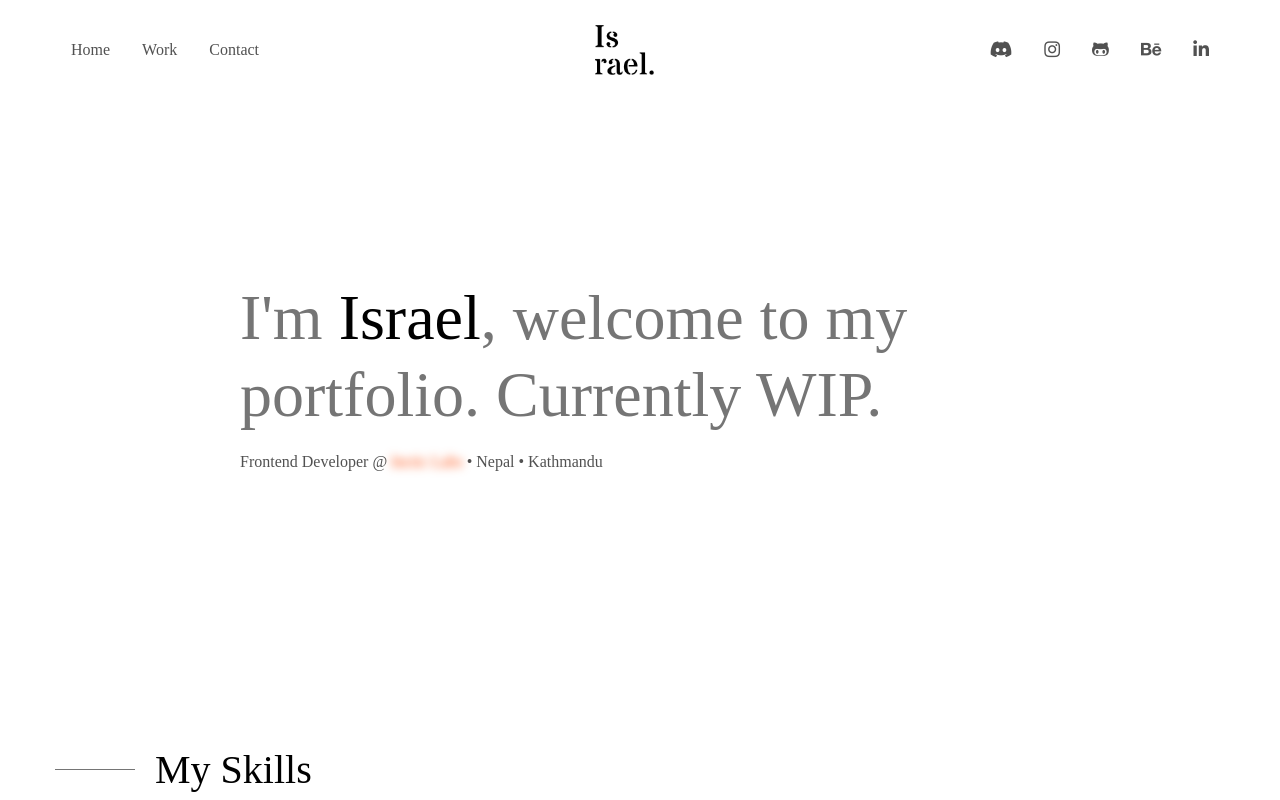
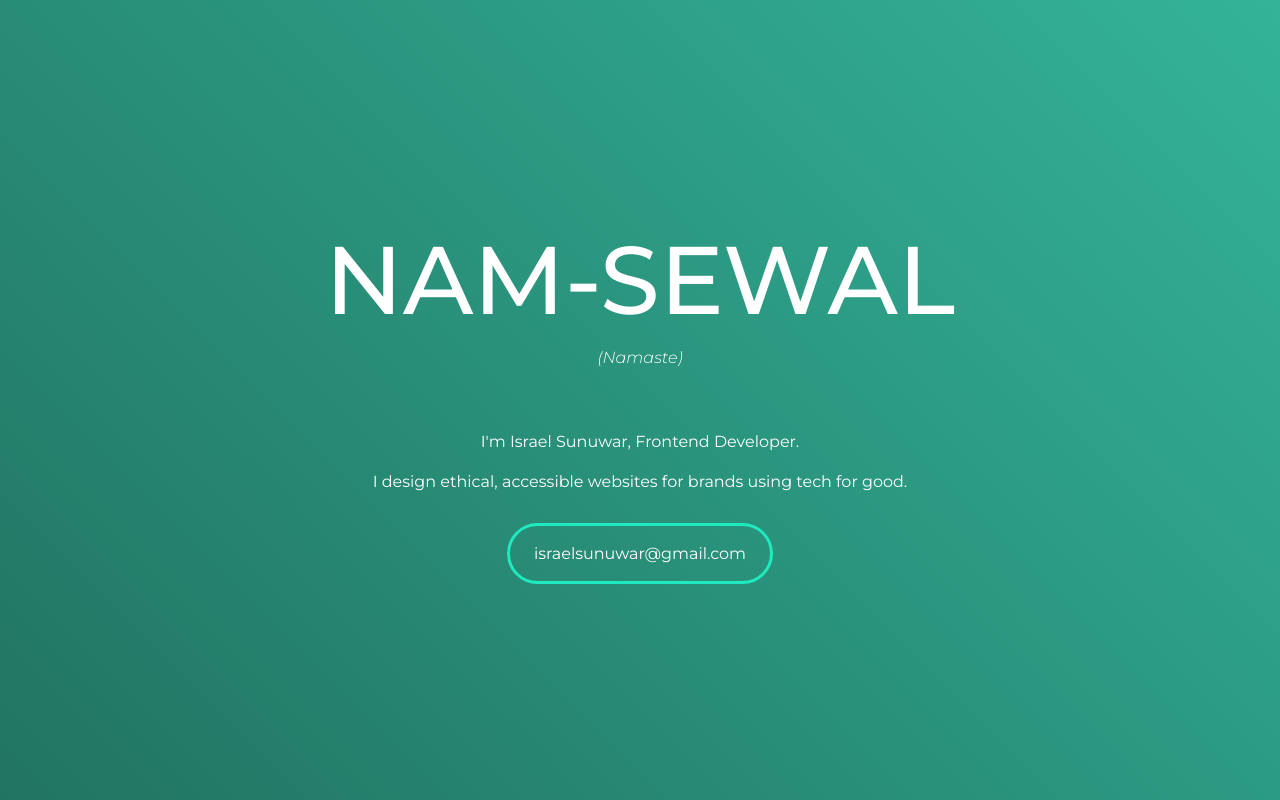
Before and after one commit to isunuwa/portfolio, a React (Create React App) app: page / in a window 1280 px wide. Shown: the top 800 px of the page. Built offline with nearby package versions, Linux system fonts and the light colour scheme.

Commit message:
updated website for some unknown reasons

```diff
--- a/public/index.html
+++ b/public/index.html
@@ -13,9 +13,11 @@
     <!-- font -->
     <link rel="preconnect" href="https://fonts.googleapis.com">
     <link rel="preconnect" href="https://fonts.gstatic.com" crossorigin>
-    <link href="https://fonts.googleapis.com/css2?family=Open+Sans:ital,wght@0,300;0,400;0,600;0,700;1,300;1,400;1,700&display=swap" rel="stylesheet">
+    <link href="https://fonts.googleapis.com/css2?family=Montserrat:ital,wght@0,100;0,200;0,300;0,400;0,500;0,600;0,700;1,100;1,300&family=Space+Mono:ital,wght@0,400;0,700;1,400;1,700&display=swap" rel="stylesheet">
+
     <!-- bootstrap -->
     <link rel="stylesheet" href="https://stackpath.bootstrapcdn.com/bootstrap/4.3.1/css/bootstrap.min.css" integrity="sha384-ggOyR0iXCbMQv3Xipma34MD+dH/1fQ784/j6cY/iJTQUOhcWr7x9JvoRxT2MZw1T" crossorigin="anonymous">
+
     <!-- fontawesom icon -->
     <link rel="stylesheet" href="https://pro.fontawesome.com/releases/v5.10.0/css/all.css" integrity="sha384-AYmEC3Yw5cVb3ZcuHtOA93w35dYTsvhLPVnYs9eStHfGJvOvKxVfELGroGkvsg+p" crossorigin="anonymous"/>
   </head>
--- a/src/App.js
+++ b/src/App.js
@@ -1,11 +1,13 @@
 // assets
 import './assets/css/App.css';
 import './assets/css/styles.css';
+
 // js
 import './assets/js/app';
 
 // components
 import Header from './components/Header';
+import Background from './components/Background';
 import Intro from './components/Intro';
 import Skill from './components/Skill';
 import Work from './components/Work';
@@ -14,12 +16,13 @@ import React from 'react';
 
 const App = () => {
   return (
-    <div className="App">
-      <Header />
+    <div className="appComponent">
+      <Background />
       <Intro />
+      {/* <Header />
       <Skill />
       <Work />
-      <Connect />
+      <Connect /> */}
     </div>
   );
 }
--- a/src/assets/css/App.css
+++ b/src/assets/css/App.css
@@ -0,0 +1,98 @@
+* {
+  padding: 0;
+  margin: 0;
+  box-sizing: border-box;
+  scroll-behavior: smooth;
+}
+
+body {
+  font-family: "Montserrat", monospace;
+}
+
+.button {
+  border-radius: 45px;
+  border: 3px solid #1fe9be;
+}
+.button.in-btn-lg {
+  padding: 18px 24px;
+}
+.button:hover {
+  border-color: #6fbdbd;
+}
+
+.linear-back {
+  width: 100%;
+  height: 100%;
+  pointer-events: none;
+  position: fixed;
+  background: linear-gradient(45deg, #000000, #49ffd8) no-repeat center center fixed;
+  -webkit-background-size: cover;
+  -moz-background-size: cover;
+  -o-background-size: cover;
+  background-size: cover;
+  background-size: 400% 400%;
+  animation: animeteBackground 10s ease-in-out infinite;
+  z-index: -1;
+}
+
+.margin-oninfo {
+  margin-top: 800px;
+}
+
+.introSectionComponent {
+  position: relative;
+  color: #ffffff;
+}
+.introSectionComponent .is-intro-wrapper {
+  height: 100vh;
+  display: flex;
+  text-align: center;
+  flex-direction: column;
+  justify-content: center;
+  align-items: center;
+}
+.introSectionComponent .is-intro-wrapper h1 {
+  font-size: clamp(0.4rem, 10vw, 6rem);
+  text-transform: uppercase;
+  font-weight: 500;
+  white-space: nowrap;
+}
+.introSectionComponent .is-intro-wrapper span {
+  font-style: italic;
+  font-weight: 300;
+}
+.introSectionComponent .is-intro__desc {
+  margin-top: 48px;
+  padding: 12px 0;
+}
+.introSectionComponent .is-intro__desc .is-intro__mail {
+  margin-top: 48px;
+  transition: transition 3s ease;
+}
+.introSectionComponent .is-intro__desc .is-intro__mail a {
+  color: #ffffff;
+  text-decoration: none;
+  transition: all 0.3s ease-in-out;
+}
+.introSectionComponent .is-intro__desc .is-intro__mail:hover a {
+  transition: all 0.3s ease-in-out;
+}
+
+@keyframes animeteBackground {
+  0% {
+    background-position: 0 100%;
+  }
+  50% {
+    background-position: 100% 100%;
+  }
+  100% {
+    background-position: 0 100%;
+  }
+}
+@keyframes animeteTextColor {
+  0% {
+    color: Red;
+  }
+}
+
+/*# sourceMappingURL=App.css.map */
--- a/src/assets/css/App.scss
+++ b/src/assets/css/App.scss
@@ -0,0 +1,136 @@
+* {
+  padding: 0;
+  margin: 0;
+  box-sizing: border-box;
+  scroll-behavior: smooth;
+}
+body{
+  // font-family: 'Space Mono', monospace;
+  font-family: 'Montserrat', monospace;
+}
+
+// setting variables
+// colors
+$white: #ffffff;
+$black: #000000;
+$font-primary-color: #1fe9be;
+// background: linear-gradient(45deg, #000000, #0e4232, #c3ffe7, #ffffff);
+$primaryBack-linear-gradient: linear-gradient(45deg, #000000, #49ffd8);
+
+// breakpoint
+$breakpoint-sm-width: 576px ;
+$breakpoint-md-width: 768px;
+$breakpoint-lg-width: 992px;
+$breakpoint-xl-width: 1200px;
+$breakpoint-xll-width: 1400px;
+
+// animation and transtions
+$transition-3s-ease: transition 3s ease;
+$transitionAll-3s-ease: all 0.3s ease-in-out;
+
+// button
+$btn-border: #1fe9be;
+$btn-border-hover: #6fbdbd;
+.button{
+  border-radius: 45px;
+  border: 3px solid $btn-border;
+
+  &.in-btn-lg{
+    padding: 18px 24px;
+  }
+
+  &:hover{
+    border-color: $btn-border-hover;
+  }
+}
+
+// app component
+.appComponent{
+
+}
+
+.linear-back{
+  width: 100%;
+  height: 100%;
+  pointer-events: none;
+  position: fixed;
+  background: $primaryBack-linear-gradient no-repeat center center fixed;
+  -webkit-background-size: cover;
+  -moz-background-size: cover;
+  -o-background-size: cover;
+  background-size: cover;
+  // background-size: cover;
+  background-size: 400% 400%;
+  animation: animeteBackground 10s ease-in-out infinite;
+  z-index: -1;
+}
+// intro section
+.margin-oninfo{
+  margin-top: 800px;
+}
+.introSectionComponent{
+  position: relative;
+  color: $white;
+
+  .is-intro-wrapper{
+    height: 100vh;
+    display: flex;
+    text-align: center;
+    flex-direction: column;
+    justify-content: center;
+    align-items: center;
+
+    h1{
+      font-size: clamp(0.4rem , 10vw, 6rem);
+      text-transform: uppercase;
+      font-weight: 500;
+      white-space: nowrap;
+    }
+    span{
+      font-style: italic;
+      font-weight: 300;
+    }
+  }
+
+  .is-intro__desc{
+    margin-top: 48px;
+    padding: 12px 0;
+
+    .is-intro__mail{
+      margin-top: 48px;
+      transition: $transition-3s-ease;
+
+      a{
+        color: #ffffff;
+        text-decoration: none;
+        transition: $transitionAll-3s-ease;
+      }
+
+      // when hovered over the intro main div and its child elements
+      &:hover{
+        a{
+          transition: $transitionAll-3s-ease;
+        }
+      }
+    }
+  }
+}
+
+// animation
+@keyframes animeteBackground {
+  0%{
+    background-position: 0 100%;
+  }
+  50%{
+    background-position: 100% 100%;
+  }
+  100%{
+    background-position: 0 100%;
+  }
+}
+@keyframes animeteTextColor {
+  0%{
+    color: Red;
+  }
+
+}
--- a/src/assets/js/app.js
+++ b/src/assets/js/app.js
@@ -1,27 +1,27 @@
-// 'use strict';
+'use strict';
 
-// let  icon = document.querySelector(".fa-moon");
-// let  logo = document.querySelector(".is-logo");
-// let darkMode = localStorage.getItem('darkMode');
+let  icon = document.querySelector(".fa-moon");
+let  logo = document.querySelector(".is-logo");
+let darkMode = localStorage.getItem('darkMode');
 
-// // check for emabling dark darkMode
-// const enableDarkMode = () => {
-//   document.body.classList.add("dark-theme");
-//   // toggle image and icon
-//   logo.src = "./assets/images/logo-light.png";
-//   icon.className = 'fa fa-circle';
-//   localStorage.setItem('darkMode', "enabled");
-// }
+// check for emabling dark darkMode
+const enableDarkMode = () => {
+  document.body.classList.add("dark-theme");
+  // toggle image and icon
+  logo.src = "./assets/images/logo-light.png";
+  icon.className = 'fa fa-circle';
+  localStorage.setItem('darkMode', "enabled");
+}
 
-// const disableDarkMode = () => {
-//   // toggle image and icon
-//   document.body.classList.remove("dark-theme");
-//   logo.src = "./assets/images/logo.png";
-//   icon.className = 'fa fa-moon';
-//   localStorage.setItem('darkMode', null);
-// }
+const disableDarkMode = () => {
+  // toggle image and icon
+  document.body.classList.remove("dark-theme");
+  logo.src = "./assets/images/logo.png";
+  icon.className = 'fa fa-moon';
+  localStorage.setItem('darkMode', null);
+}
 
-// // calling when the icon is clicked on web format
+// calling when the icon is clicked on web format
 // icon.addEventListener('click', function(){
 //   // updating before checking darkMode
 //   darkMode = localStorage.getItem('darkMode');
@@ -33,32 +33,32 @@
 //   }
 // });
 
-// // checking if the theme browser is switched or not
-// if (darkMode === 'enabled') {
-//   enableDarkMode();
-// }
+// checking if the theme browser is switched or not
+if (darkMode === 'enabled') {
+  enableDarkMode();
+}
 
-// // for mbl mblIcon
-// let  mblIcon = document.querySelector(".mbl-moon");
-// let  mblLogo = document.querySelector(".mbl-is-logo");
+// for mbl mblIcon
+let  mblIcon = document.querySelector(".mbl-moon");
+let  mblLogo = document.querySelector(".mbl-is-logo");
 
-// const enableMblDarkMode = () => {
-//   document.body.classList.add("dark-theme");
-//   // toggle image and icon
-//   mblLogo.src = "./assets/images/logo-light.png";
-//   mblIcon.className = 'fa fa-circle';
-//   localStorage.setItem('darkMode', "enabled");
-// }
+const enableMblDarkMode = () => {
+  document.body.classList.add("dark-theme");
+  // toggle image and icon
+  mblLogo.src = "./assets/images/logo-light.png";
+  mblIcon.className = 'fa fa-circle';
+  localStorage.setItem('darkMode', "enabled");
+}
 
-// const disableMblDarkMode = () => {
-//   // toggle image and icon
-//   document.body.classList.remove("dark-theme");
-//   mblLogo.src = "./assets/images/logo.png";
-//   mblIcon.className = 'fa fa-moon';
-//   localStorage.setItem('darkMode', null);
-// }
+const disableMblDarkMode = () => {
+  // toggle image and icon
+  document.body.classList.remove("dark-theme");
+  mblLogo.src = "./assets/images/logo.png";
+  mblIcon.className = 'fa fa-moon';
+  localStorage.setItem('darkMode', null);
+}
 
-// // calling when the icon is clicked on responsive format
+// calling when the icon is clicked on responsive format
 // mblIcon.addEventListener('click', function(){
 //   // updating before checking darkMode
 //   darkMode = localStorage.getItem('darkMode');
@@ -70,26 +70,29 @@
 //   }
 // });
 
-// // responsive navigation
-// let burger = document.querySelector('.burger');
-// let nav = document.querySelector('.is-navbar-wrapper');
-// let navLinks = document.querySelectorAll('.is-navbar-wrapper ul li');
+// responsive navigation
+let burger = document.querySelector('.burger');
+let nav = document.querySelector('.is-navbar-wrapper');
+let navLinks = document.querySelectorAll('.is-navbar-wrapper ul li');
 
-// const toggleNav = function() {
-//   nav.classList.toggle('active');
-//   document.body.classList.toggle("fixed-position");
-//   // burger animation
-//   burger.classList.toggle('active');
-// }
+const toggleNav = function() {
+  nav.classList.toggle('active');
+  document.body.classList.toggle("fixed-position");
+  // burger animation
+  burger.classList.toggle('active');
+}
 
-// const navSlide = () => {
-//   burger.addEventListener('click', toggleNav);
-// }
+const navSlide = () => {
+  burger.addEventListener('click', toggleNav);
+}
 
-// const navClick = () => {
-//   navLinks.forEach((navLink) => {
-//     navLink.addEventListener('click', toggleNav);
-//   });
-// }
+const navClick = () => {
+  navLinks.forEach((navLink) => {
+    navLink.addEventListener('click', toggleNav);
+  });
+}
 
-// burger.addEventListener('click', navClick(), navSlide());
+function callWhenClicked() {
+  alert('its here yayyy');
+  // navClick(), navSlide()
+}
--- /dev/null
+++ b/src/components/Background.js
@@ -0,0 +1,9 @@
+import React from 'react'
+
+const Background = () => {
+  return (
+    <div className='linear-back'></div>
+  )
+}
+
+export default Background
--- a/src/components/Header.js
+++ b/src/components/Header.js
@@ -1,7 +1,35 @@
 import logo from '../assets/images/logo.png'
+import {toggleNav} from '../assets/js/app';
 import React from 'react'
 
 const Header = () => {
+  // responsive navigation
+  let burger = document.querySelector('.burger');
+  let nav = document.querySelector('.is-navbar-wrapper');
+  let navLinks = document.querySelectorAll('.is-navbar-wrapper ul li');
+
+  const toggleNav = function() {
+    nav.classList.toggle('active');
+    document.body.classList.toggle("fixed-position");
+    // burger animation
+    burger.classList.toggle('active');
+  }
+
+  const navSlide = () => {
+    burger.addEventListener('click', toggleNav);
+  }
+
+  const navClick = () => {
+    navLinks.forEach((navLink) => {
+      navLink.addEventListener('click', toggleNav);
+    });
+  }
+
+  function callToggle(){
+    navClick();
+    navSlide();
+  }
+
   return (
     <header className="header-wrapper">
       <nav className="is-nav-menu">
@@ -46,7 +74,7 @@ const Header = () => {
               </a>
               <div className="burger-outer-div">
                 <div className="burger-wrapper">
-                  <div className="burger">
+                  <div className="burger" onClick={callToggle}>
                     <div className="line1"></div>
                     <div className="line3"></div>
                   </div>
--- a/src/components/Intro.js
+++ b/src/components/Intro.js
@@ -3,19 +3,25 @@ import React from 'react'
 const Intro = () => {
   return (
     // section for hero intro
-    <section className="hero-intro-section">
+    <section aria-labelledby='native-greetings' className="introSectionComponent">
       <div className="is-intro-wrapper">
-        <div className="is-intro-div">
-          <div className="is-intro-greet">
-            <h1>
-              I'm <span className="is-active" data-text="Israel">Israel</span>, welcome to my portfolio. Currently WIP.
-            </h1>
-          </div>
-          <div className="is-intro-description">
-            <p>Frontend Developer @ <a className="is-work-at" href="https://inctic.io" target="_blank">Inctic Labs</a> • Nepal • Kathmandu</p>
+        <div className='is-intro__text'>
+          <h1 id='native-greetings'>Nam-sewal</h1>
+          <span>(Namaste)</span>
+        </div>
+
+        <div className='is-intro__desc'>
+          <p>
+            I'm Israel Sunuwar, Frontend Developer.
+          </p>
+          <p>
+            I design ethical, accessible websites for brands using tech for good.
+          </p>
+
+          <div className='is-intro__mail'>
+            <a href="mailto:israelsunuwar@gmail.com" class="button in-btn-lg w-button">israelsunuwar@gmail.com</a>
           </div>
         </div>
-
       </div>
     </section>
   )
```
Also changed, not shown: public/robots.txt (deleted), 1 other file (tests, documents, lock files or other folders).
